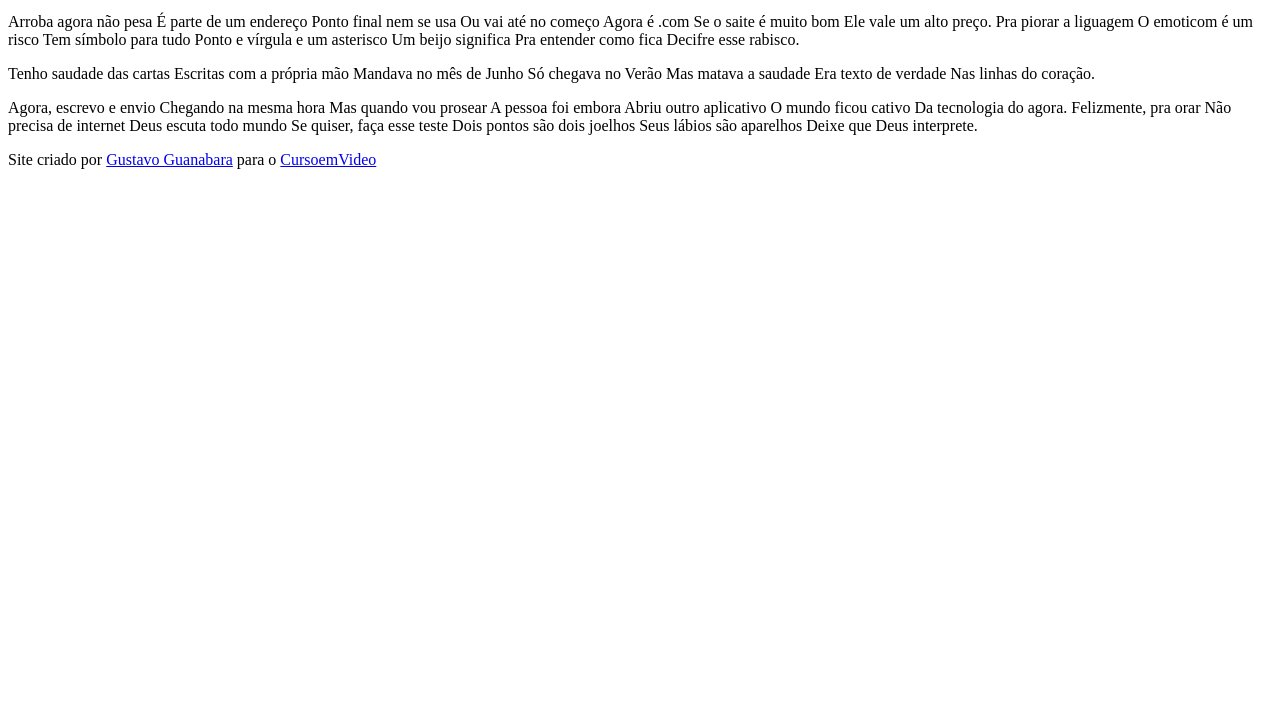
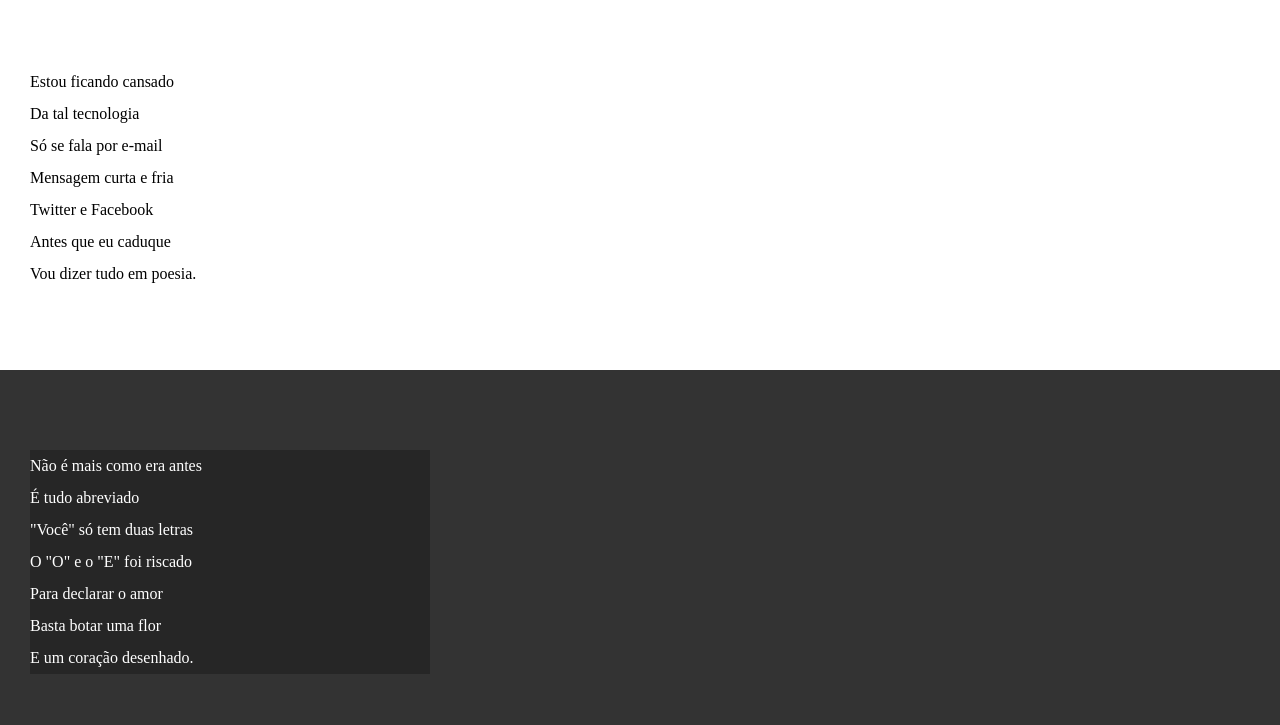
Before and after one commit to higorwerle/html-css, a plain HTML site: page desafios/d012/index.html in a window 1280 px wide. Shown: the part 169-894 px from the top of the page. Before the commit the page ends 800 px from the top, so only its background shows below. Drawn offline with Linux system fonts and the light colour scheme.

Commit message:
estilo atualizado

```diff
--- /dev/null
+++ b/desafios/d012/estilo/style.css
@@ -0,0 +1,63 @@
+@charset "UTF-8";
+
+* {
+    margin: 0;
+    padding: 0;
+}
+
+html, body {
+    min-height: 100vh;
+    background-color: darkgrey;
+}
+
+header {
+    color: white;
+    background-color: black;
+    text-align: center;
+}
+
+header > h1 {
+    padding-top: 50px;
+    font-variant: small-caps;
+}
+
+header > p {
+    padding-bottom: 50px;
+}
+
+header a, footer a {
+    color: white;
+    text-decoration: none;
+    font-weight: bolder;
+}
+
+header a:hover, footer a:hover {
+    text-decoration: underline;
+}
+
+section {
+    line-height: 2em;
+    padding: 10vh 0 10vh 30px;
+}
+
+section.normal {
+    color: black;
+    background-color: white;
+}
+
+section.imagem {
+    color: white;
+    background-color: rgb(51, 51, 51);
+}
+
+section.imagem > p {
+    background-color: rgba(0, 0, 0, 0.253);
+    width: 400px;
+}
+
+footer {
+    color: white;
+    background-color: black;
+    text-align: center;
+    padding: 10px;
+}
--- a/desafios/d012/index.html
+++ b/desafios/d012/index.html
@@ -5,6 +5,7 @@
         <meta http-equiv="X-UA-Compatible" content="IE=edge">
         <meta name="viewport" content="width=device-width, initial-scale=1.0">
         <title>Cordel Moderno</title>
+        <link rel="stylesheet" href="estilo/style.css">
     </head>
     <body>
         <header>
@@ -14,64 +15,80 @@
             </p>
         </header>
 
-        <section>
+        <section class="normal">
             <p>
-                Estou ficando cansado
-                Da tal tecnologia
-                Só se fala por e-mail
-                Mensagem curta e fria
-                Twitter e Facebook
-                Antes que eu caduque
+                Estou ficando cansado <br>
+                Da tal tecnologia <br>
+                Só se fala por e-mail <br>
+                Mensagem curta e fria <br>
+                Twitter e Facebook <br>
+                Antes que eu caduque <br>
                 Vou dizer tudo em poesia.
             </p>
+        </section>
+
+        <section class="imagem">
             <p>
-                Não é mais como era antes
-                É tudo abreviado
-                "Você" só tem duas letras
-                O "O" e o "E" foi riscado
-                Para declarar o amor
-                Basta botar uma flor
+                Não é mais como era antes <br>
+                É tudo abreviado <br>
+                "Você" só tem duas letras <br>
+                O "O" e o "E" foi riscado <br>
+                Para declarar o amor <br>
+                Basta botar uma flor <br>
                 E um coração desenhado.
             </p>
+        </section>
+
+        <section class="normal">
             <p>
-                Arroba agora não pesa
-                É parte de um endereço
-                Ponto final nem se usa
-                Ou vai até no começo
-                Agora é .com
-                Se o saite é muito bom
+                Arroba agora não pesa <br>
+                É parte de um endereço <br>
+                Ponto final nem se usa <br>
+                Ou vai até no começo <br>
+                Agora é .com <br>
+                Se o saite é muito bom <br>
                 Ele vale um alto preço.
-                Pra piorar a liguagem
-                O emoticom é um risco
-                Tem símbolo para tudo
-                Ponto e vírgula e um asterisco
-                Um beijo significa
-                Pra entender como fica
+            </p>
+            <p>
+                Pra piorar a liguagem <br>
+                O emoticom é um risco <br>
+                Tem símbolo para tudo <br>
+                Ponto e vírgula e um asterisco <br>
+                Um beijo significa <br>
+                Pra entender como fica <br>
                 Decifre esse rabisco.
             </p>
+        </section>
+
+        <section class="imagem">
             <p>
-                Tenho saudade das cartas
-                Escritas com a própria mão
-                Mandava no mês de Junho
-                Só chegava no Verão
-                Mas matava a saudade
-                Era texto de verdade
+                Tenho saudade das cartas <br>
+                Escritas com a própria mão <br>
+                Mandava no mês de Junho <br>
+                Só chegava no Verão <br>
+                Mas matava a saudade <br>
+                Era texto de verdade <br>
                 Nas linhas do coração.
             </p>
+        </section>
+
+        <section class="normal">
             <p>
-                Agora, escrevo e envio
-                Chegando na mesma hora
-                Mas quando vou prosear
-                A pessoa foi embora
-                Abriu outro aplicativo
-                O mundo ficou cativo
+                Agora, escrevo e envio <br>
+                Chegando na mesma hora <br>
+                Mas quando vou prosear <br>
+                A pessoa foi embora <br>
+                Abriu outro aplicativo <br>
+                O mundo ficou cativo <br>
                 Da tecnologia do agora.
-                Felizmente, pra orar
-                Não precisa de internet
-                Deus escuta todo mundo
-                Se quiser, faça esse teste
-                Dois pontos são dois joelhos
-                Seus lábios são aparelhos
+             </p>
+             <p>
+                Felizmente, pra orar <br>
+                Não precisa de internet <br>
+                Deus escuta todo mundo <br>
+                Se quiser, faça esse teste <br>
+                Dois pontos são dois joelhos <br>
+                Seus lábios são aparelhos <br>
                 Deixe que Deus interprete.
             </p>
         </section>
```
